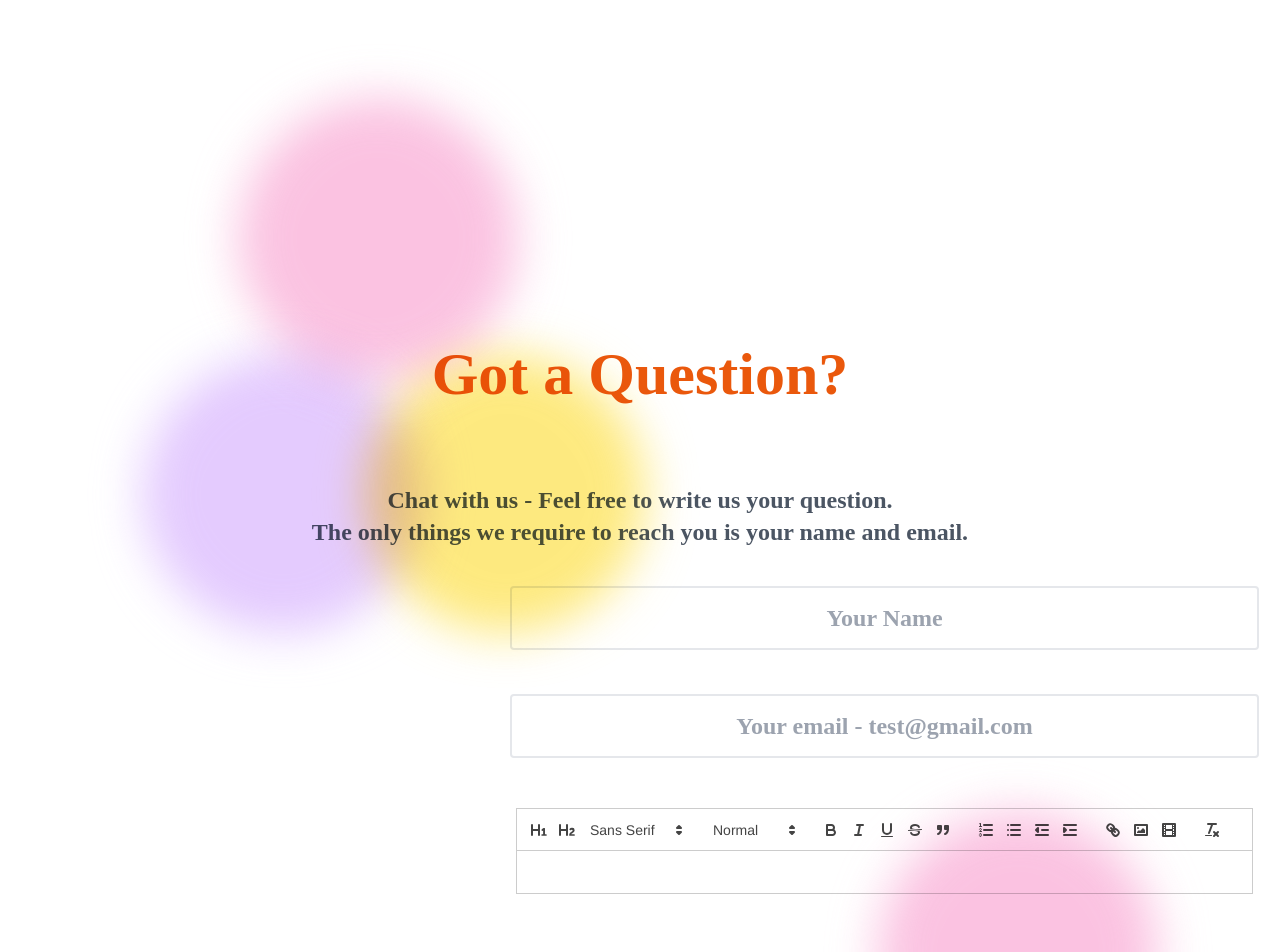
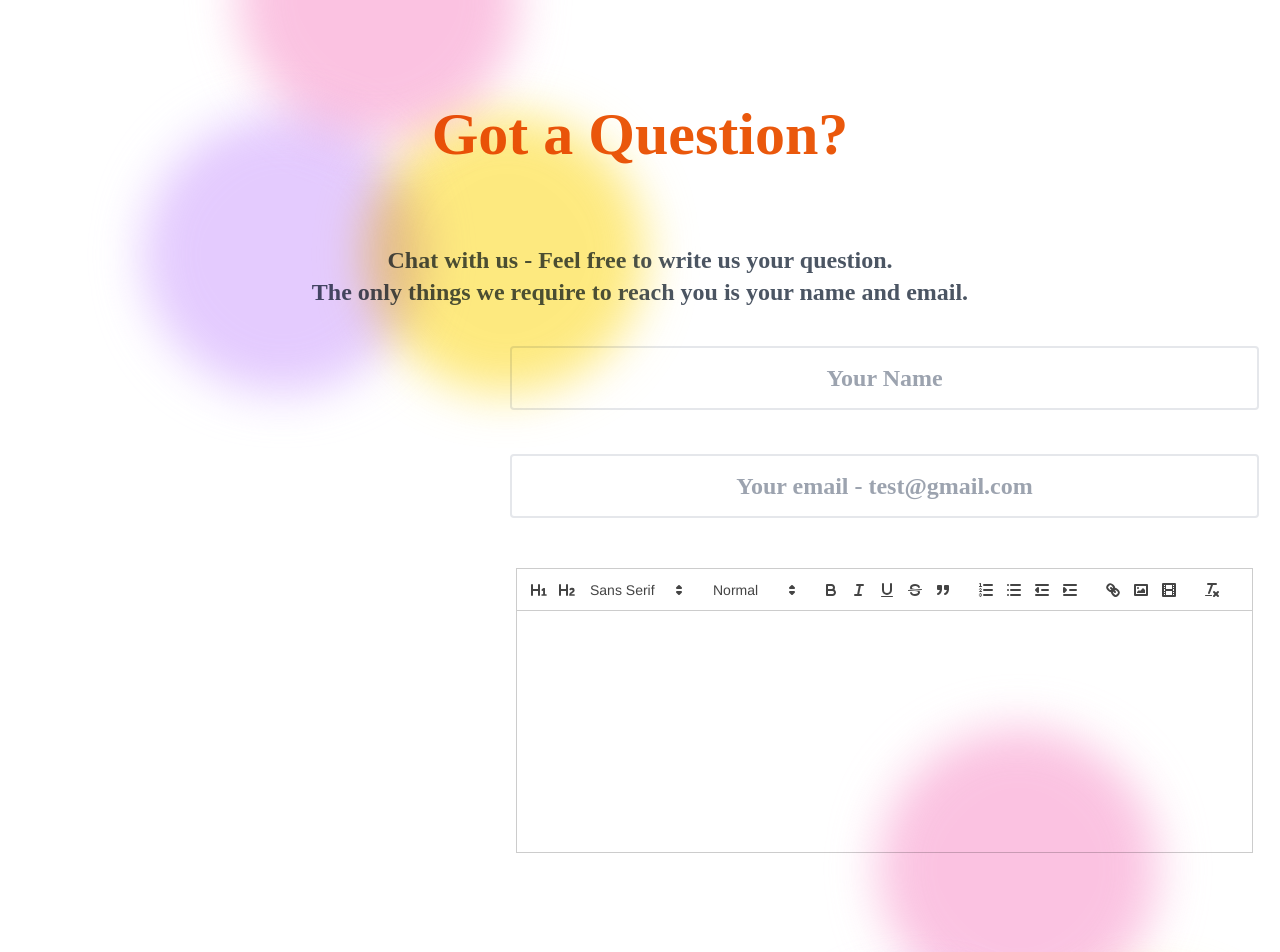
Before and after one commit to MedWheels/hospital, a Next.js app: page /wus in a window 1280 px wide. Shown: the top 952 px of the page. Built offline with nearby package versions, Linux system fonts and the light colour scheme.

Commit message:
small update

```diff
--- a/pages/index.js
+++ b/pages/index.js
@@ -8,10 +8,7 @@ import router from 'next/router';
 
 export default function Home() {
   const navBarContent = [
-    {
-      title: "Home",
-      link: "/",
-    },
+
     {
       title: "About Us",
       link: "/about",
--- a/pages/wus.js
+++ b/pages/wus.js
@@ -54,11 +54,11 @@ export default function wus()
     return(
     <>
 
-    <div className="mt-40 text-white">increasing margin</div>
+    <div className="  text-white">increasing margin</div>
     <div className="bg-white min-h-screen w-full">
 
 
-    <div className="justify-items-stretch pl-40 pt-40  ">
+    <div className="justify-items-stretch pl-40 pt-20  ">
           <div className="relative w-full max-w-lg  py-49">
             <div className="absolute top-0 -left-4 w-72 h-72 bg-purple-300 rounded-full mix-blend-multiply filter blur-xl opacity-70 animate-blob"></div>
             <div className="absolute top-0 right-4 w-72 h-72 bg-yellow-300 rounded-full mix-blend-multiply filter blur-xl opacity-70 animate-blob animation-delay-2000"></div>
@@ -106,7 +106,10 @@ export default function wus()
                   "body { font-family:Helvetica,Arial,sans-serif; font-size:14px }",
               }}
             />  </div> */}
-    <QuillNoSSRWrapper className=" mb-2 p-1 mt-10 w-[745px]  ml-[64vh] " modules={modules} formats={formats} theme="snow" />
+
+
+
+    <QuillNoSSRWrapper className=" mb-2 p-1 mt-10 w-[745px] h-[250px]  ml-[64vh] " modules={modules} formats={formats} theme="snow" />
 
     <div className="justify-items-right  mt-40 pl-[100vh]">
           <div className="relative w-full max-w-lg  py-49">
```
